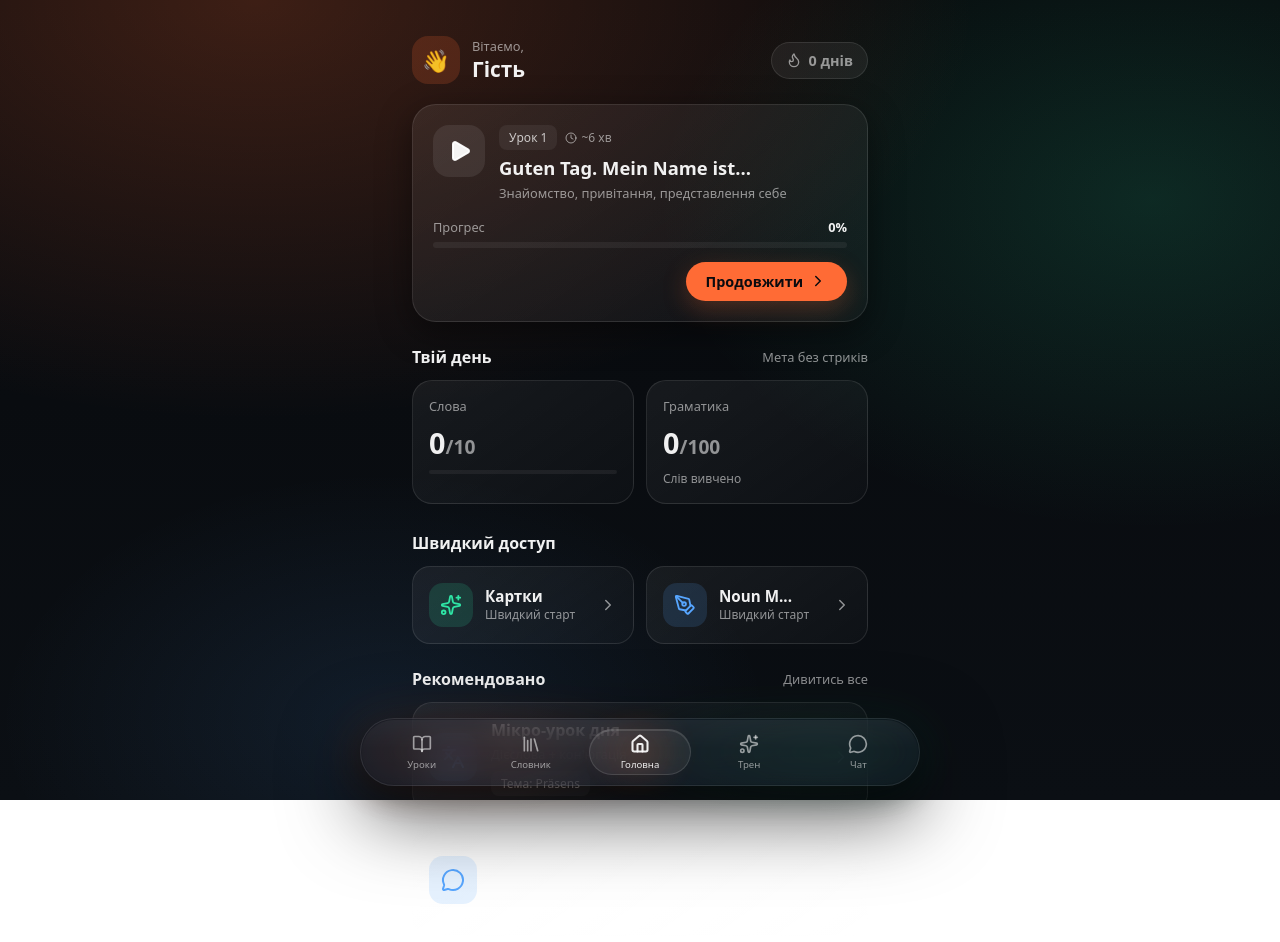
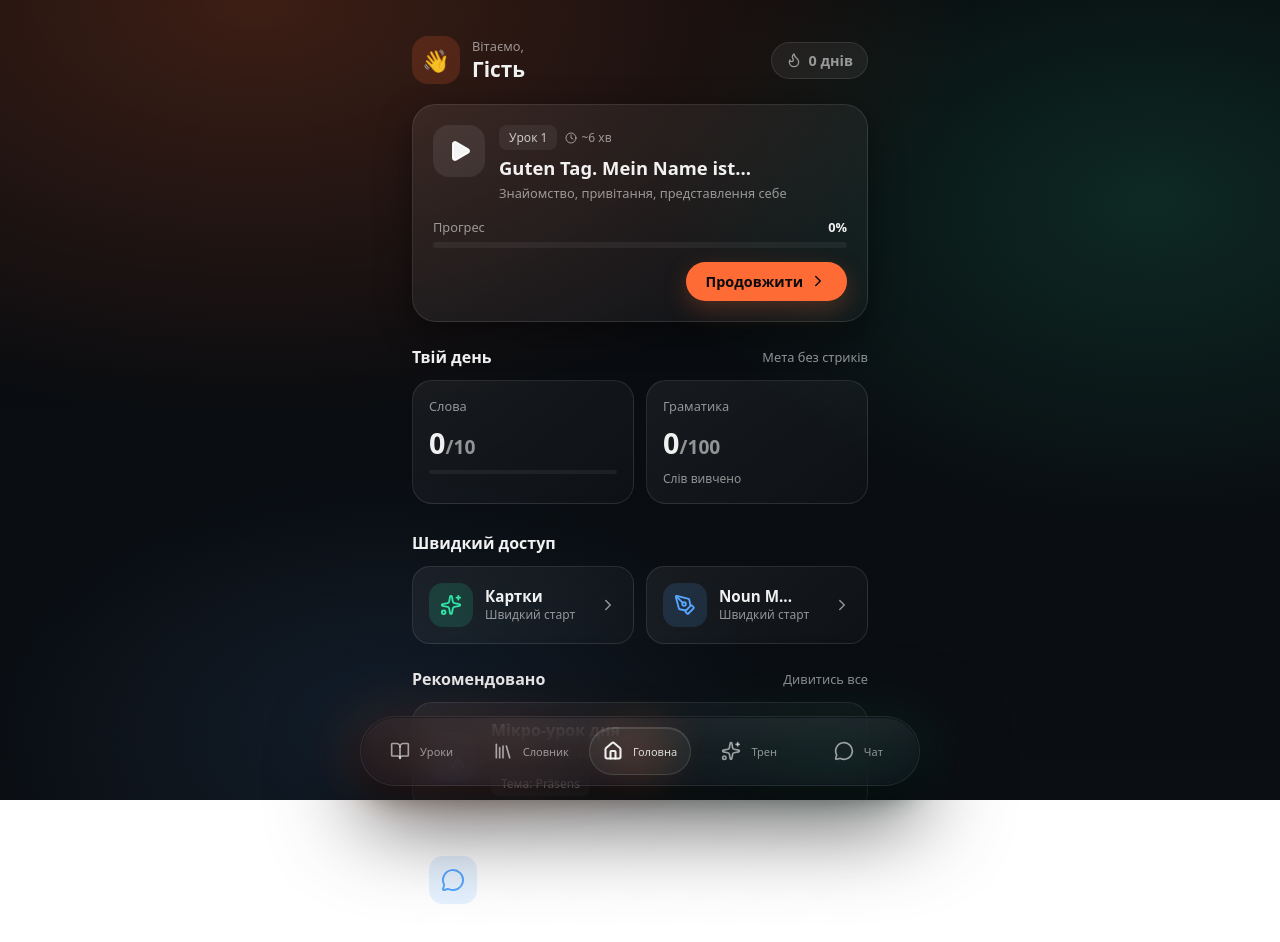
Before and after one commit to Artom-sites/deutsch-trainer-a1, a React (Vite) app: page / in a window 1280 px wide. Both pictures are taken after a click on the button "Продовжити без реєстрації". Shown: the top 942 px of the page. Built offline with nearby package versions, Linux system fonts and the light colour scheme; no server answers.

Commit message:
feat: implement Violang UI Kit
- Created ui-kit.css with v-iconBubble, v-tabbar, v-tab
- Glass effects with blur, inner shine, outer glow
- color-mix for dynamic halo colors
- Updated BottomNav to use new classes

```diff
--- a/src/components/BottomNav.jsx
+++ b/src/components/BottomNav.jsx
@@ -1,5 +1,5 @@
 // src/components/BottomNav.jsx
-// Premium Glass Pill Navigation with Glow Effects
+// Violang Glass Bottom Bar with Glow Effects
 import React from 'react';
 import useStore from '../store/useStore';
 import { Home, BookOpen, Library, Sparkles, MessageCircle } from 'lucide-react';
@@ -17,14 +17,14 @@ const BottomNav = () => {
     const tabs = [
         { id: 'lessons', icon: BookOpen, label: 'Уроки' },
         { id: 'dictionary', icon: Library, label: 'Словник' },
-        { id: 'home', icon: Home, label: 'Головна', isCenter: true },
+        { id: 'home', icon: Home, label: 'Головна' },
         { id: 'verbs', icon: Sparkles, label: 'Трен' },
         { id: 'chat', icon: MessageCircle, label: 'Чат' },
     ];
 
     return (
-        <nav className="bottomBar">
-            <div className="bottomBarNav">
+        <nav className="v-tabbar">
+            <div className="v-tabbar__row">
                 {tabs.map(tab => {
                     const Icon = tab.icon;
                     const isActive = currentTab === tab.id;
@@ -33,10 +33,10 @@ const BottomNav = () => {
                         <button
                             key={tab.id}
                             onClick={() => setTab(tab.id)}
-                            className={`navItem ${isActive ? 'isActive' : ''}`}
+                            className={`v-tab ${isActive ? 'isActive' : ''}`}
                         >
                             <Icon size={20} strokeWidth={isActive ? 2.5 : 2} />
-                            <span>{tab.label}</span>
+                            <span className="v-tab__label">{tab.label}</span>
                         </button>
                     );
                 })}
--- a/src/index.css
+++ b/src/index.css
@@ -2,6 +2,7 @@
 @import "./styles/tokens.css";
 @import "./styles/base.css";
 @import "./styles/components.css";
+@import "./styles/ui-kit.css";
 
 /* Legacy variables for compatibility */
 :root {
--- /dev/null
+++ b/src/styles/ui-kit.css
@@ -0,0 +1,243 @@
+/*
+  VIOLANG — UI KIT (Glow Icons + Glass Bottom Bar)
+  Goal: the SAME look as the screenshots: dark glass, soft blur, orange glow, inner highlight.
+*/
+
+:root {
+    /* ===== Brand ===== */
+    --pri: #ff6b35;
+    --pri2: #ff8a4f;
+    --ok: #2fe6a6;
+    --blue: #57a6ff;
+
+    /* ===== Neutrals ===== */
+    --bg0: #07080b;
+    --bg1: #0b0d12;
+    --card: #0f1420;
+    --glass: rgba(14, 18, 26, .56);
+    --stroke: rgba(255, 255, 255, .10);
+    --stroke2: rgba(255, 255, 255, .14);
+    --txt: rgba(255, 255, 255, .92);
+    --muted: rgba(255, 255, 255, .60);
+
+    /* ===== Effects ===== */
+    --blur: 18px;
+    --r: 22px;
+}
+
+/* =============================
+   1) GLOW ICON BUBBLE
+   ============================= */
+
+.v-iconBubble {
+    --g: var(--pri);
+    width: 54px;
+    height: 54px;
+    border-radius: 999px;
+    display: grid;
+    place-items: center;
+    position: relative;
+    isolation: isolate;
+
+    background:
+        radial-gradient(60% 60% at 28% 22%, rgba(255, 255, 255, .16), transparent 62%),
+        linear-gradient(180deg, rgba(255, 255, 255, .05), rgba(255, 255, 255, .02)),
+        rgba(255, 255, 255, .04);
+
+    border: 1px solid rgba(255, 255, 255, .12);
+    backdrop-filter: blur(var(--blur));
+    -webkit-backdrop-filter: blur(var(--blur));
+
+    box-shadow:
+        0 18px 55px rgba(0, 0, 0, .62),
+        inset 0 1px 0 rgba(255, 255, 255, .14);
+}
+
+/* Outer soft halo */
+.v-iconBubble::before {
+    content: "";
+    position: absolute;
+    inset: -16px;
+    border-radius: inherit;
+    z-index: -2;
+    background: radial-gradient(circle, color-mix(in srgb, var(--g) 28%, transparent) 0%, transparent 65%);
+    filter: blur(14px);
+    opacity: .95;
+}
+
+/* Thin glowing ring */
+.v-iconBubble::after {
+    content: "";
+    position: absolute;
+    inset: -2px;
+    border-radius: inherit;
+    z-index: -1;
+
+    background: conic-gradient(from 230deg,
+            transparent 0 20%,
+            color-mix(in srgb, var(--g) 38%, transparent) 20% 40%,
+            rgba(255, 255, 255, .12) 40% 46%,
+            transparent 46% 100%);
+
+    mask: radial-gradient(circle, transparent 62%, #000 63%);
+    -webkit-mask: radial-gradient(circle, transparent 62%, #000 63%);
+    opacity: .90;
+}
+
+/* Color variants */
+.v-iconBubble.pri {
+    --g: var(--pri);
+}
+
+.v-iconBubble.ok {
+    --g: var(--ok);
+}
+
+.v-iconBubble.blue {
+    --g: var(--blue);
+}
+
+/* Active bump */
+.v-iconBubble.isActive {
+    background:
+        radial-gradient(60% 60% at 28% 22%, rgba(255, 255, 255, .20), transparent 62%),
+        linear-gradient(180deg, rgba(255, 255, 255, .06), rgba(255, 255, 255, .02)),
+        rgba(255, 255, 255, .05);
+    border-color: rgba(255, 255, 255, .16);
+    box-shadow:
+        0 22px 70px rgba(0, 0, 0, .66),
+        0 18px 70px color-mix(in srgb, var(--g) 14%, transparent),
+        inset 0 1px 0 rgba(255, 255, 255, .16);
+}
+
+/* =============================
+   2) GLASS BOTTOM BAR
+   ============================= */
+
+.v-tabbar {
+    position: fixed;
+    left: 50%;
+    transform: translateX(-50%);
+    bottom: 14px;
+    z-index: 50;
+
+    width: min(560px, calc(100% - 22px));
+    padding: 10px;
+    border-radius: 999px;
+    isolation: isolate;
+
+    background: rgba(10, 12, 18, .62);
+    border: 1px solid rgba(255, 255, 255, .10);
+
+    backdrop-filter: blur(var(--blur));
+    -webkit-backdrop-filter: blur(var(--blur));
+
+    box-shadow:
+        0 30px 90px rgba(0, 0, 0, .76),
+        0 12px 28px rgba(0, 0, 0, .42);
+}
+
+/* Inner top highlight */
+.v-tabbar::before {
+    content: "";
+    position: absolute;
+    inset: 1px;
+    border-radius: inherit;
+    pointer-events: none;
+
+    background: linear-gradient(180deg,
+            rgba(255, 255, 255, .12),
+            rgba(255, 255, 255, .05) 45%,
+            rgba(255, 255, 255, .02));
+    opacity: .55;
+}
+
+/* Ambient glow around the whole bar */
+.v-tabbar::after {
+    content: "";
+    position: absolute;
+    inset: -22px;
+    border-radius: inherit;
+    pointer-events: none;
+    z-index: -1;
+
+    background:
+        radial-gradient(70% 120% at 18% 50%, rgba(255, 107, 53, .18), transparent 60%),
+        radial-gradient(70% 120% at 82% 50%, rgba(47, 230, 166, .10), transparent 60%);
+
+    filter: blur(20px);
+    opacity: .85;
+}
+
+.v-tabbar__row {
+    display: flex;
+    align-items: center;
+    justify-content: space-between;
+    gap: 8px;
+}
+
+/* =============================
+   3) TAB ITEM
+   ============================= */
+
+.v-tab {
+    flex: 1;
+    height: 48px;
+    border-radius: 999px;
+    position: relative;
+
+    display: flex;
+    align-items: center;
+    justify-content: center;
+    gap: 10px;
+
+    color: rgba(255, 255, 255, .58);
+    background: transparent;
+    border: none;
+    cursor: pointer;
+    user-select: none;
+    -webkit-tap-highlight-color: transparent;
+}
+
+.v-tab__label {
+    font-size: 11px;
+    opacity: .9;
+    font-weight: 500;
+}
+
+.v-tab.isActive {
+    color: rgba(255, 255, 255, .92);
+}
+
+/* Active capsule background */
+.v-tab.isActive::before {
+    content: "";
+    position: absolute;
+    inset: 0;
+    border-radius: inherit;
+    background: rgba(255, 255, 255, .05);
+    border: 1px solid rgba(255, 255, 255, .12);
+    box-shadow: inset 0 1px 0 rgba(255, 255, 255, .12);
+}
+
+/* Local glow under active tab */
+.v-tab.isActive::after {
+    content: "";
+    position: absolute;
+    inset: -14px;
+    border-radius: inherit;
+    z-index: -1;
+
+    background: radial-gradient(circle, rgba(255, 107, 53, .20) 0%, transparent 70%);
+    filter: blur(16px);
+    opacity: .95;
+}
+
+/* Active tab glow variants */
+.v-tab.isActive.ok::after {
+    background: radial-gradient(circle, rgba(47, 230, 166, .18) 0%, transparent 70%);
+}
+
+.v-tab.isActive.blue::after {
+    background: radial-gradient(circle, rgba(87, 166, 255, .16) 0%, transparent 70%);
+}
```
